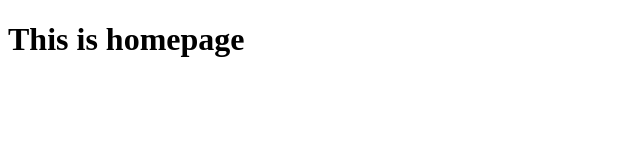
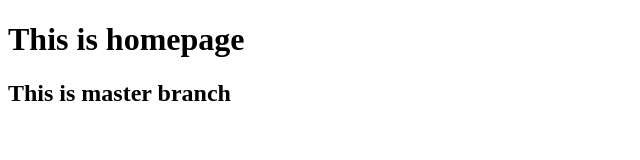
Before and after one commit to ankitkumarbrur/gitprac, a plain HTML site: page index.html in a window 1280 px wide. Shown: the whole page, without its empty margins (0-640 px from the left). Drawn offline with Linux system fonts and the light colour scheme.

Commit message:
added a heading

```diff
--- a/index.html
+++ b/index.html
@@ -8,5 +8,6 @@
 </head>
 <body>
     <h1>This is homepage</h1>
+    <h2>This is master branch</h2>
 </body>
 </html>
```
